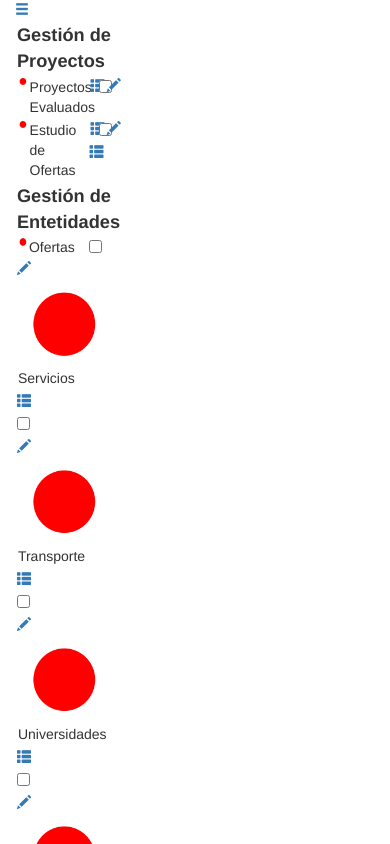
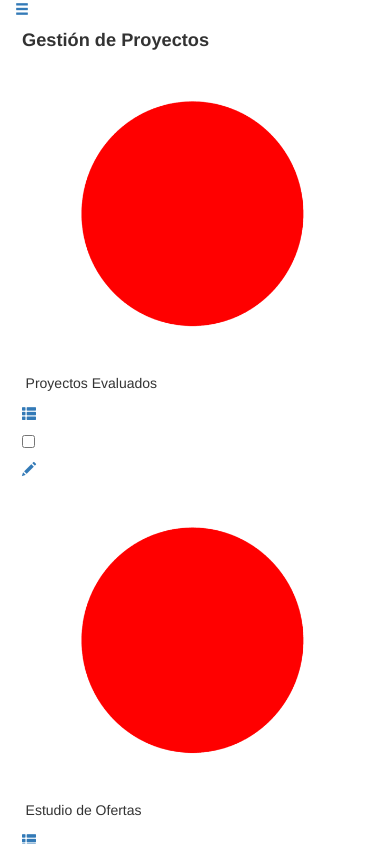
Before and after one commit to cilenedv/vivaGyM, a plain HTML site: page index.html in a window 390 px wide. Both pictures are taken after a click on the element 22 px from the left and 9 px from the top of the page. Shown: the top 844 px of the page. Drawn offline with nearby package versions, Linux system fonts and the light colour scheme.

Commit message:
md por xs

```diff
--- a/index.html
+++ b/index.html
@@ -11,140 +11,140 @@
 <body>
 	<div class="container-fluid">
 		<div class="row">
-			<div class="col-lg-4 col-xs-4">
+			<div class="col-lg-4 col-md-4">
 				<a><div class="glyphicon glyphicon-menu-hamburger" aria-hidden="true" id="burger"></div></a>
 				<div id="slide">
 					<div class="title">Gestión de Proyectos</div>
-					<div class="col-lg-9 col-xs-9">
-						<div class="col-lg-2 col-xs-2">
+					<div class="col-lg-9 col-md-9">
+						<div class="col-lg-2 col-md-2">
 							<img class="img-responsive" src="img/circulo.png" alt="">
 						</div>
-						<div class="col-lg-10 col-xs-10"> Proyectos Evaluados
+						<div class="col-lg-10 col-md-10"> Proyectos Evaluados
 						</div>
 					</div>
-					<div class="col-lg-1 col-xs-1">
+					<div class="col-lg-1 col-md-1">
 						<a><span class="glyphicon glyphicon-th-list list" aria-hidden="true"></span></a>
 					</div>
-					<div class="col-lg-1 col-xs-1">
+					<div class="col-lg-1 col-md-1">
 						<input type="checkbox" id="checkbox-1">
 					</div>
-					<div class="col-lg-1 col-xs-1">
+					<div class="col-lg-1 col-md-1">
 						<a><span class="glyphicon glyphicon-pencil" aria-hidden="true"></span></a>
 					</div>
-					<div class="col-lg-9 col-xs-9">
-						<div class="col-lg-2 col-xs-2">
+					<div class="col-lg-9 col-md-9">
+						<div class="col-lg-2 col-md-2">
 							<img class="img-responsive" src="img/circulo.png" alt="">
 						</div>
-						<div class="col-lg-10 col-xs-10"> Estudio de Ofertas</div>
+						<div class="col-lg-10 col-md-10"> Estudio de Ofertas</div>
 					</div>
-					<div class="col-lg-1 col-xs-1">
+					<div class="col-lg-1 col-md-1">
 						<a><span class="glyphicon glyphicon-th-list list" aria-hidden="true"></span></a>
 					</div>
-					<div class="col-lg-1 col-xs-1">
+					<div class="col-lg-1col-md-1">
 						<input type="checkbox" id="checkbox-2">
 					</div>
-					<div class="col-lg-1 col-xs-1">
+					<div class="col-lg-1 col-md-1">
 						<a><span class="glyphicon glyphicon-pencil" aria-hidden="true"></span></a>
 					</div>
-					<div class="title col-lg-12 col-xs-12">Gestión de Entetidades</div>
-					<div class="col-lg-9 col-xs-9">
-						<div class="col-lg-2 col-xs-2">
+					<div class="title col-lg-12 col-md-12">Gestión de Entetidades</div>
+					<div class="col-lg-9 col-md-9">
+						<div class="col-lg-2 col-md-2">
 							<img class="img-responsive" src="img/circulo.png" alt="">
 						</div>
-						<div class="col-lg-10">Ofertas</div>
+						<div class="col-lg-10 col-md-10">Ofertas</div>
 					</div>
-					<div class="col-lg-1">
+					<div class="col-lg-1 col-md-1">
 						<a><span class="glyphicon glyphicon-th-list list" aria-hidden="true" ></span></a>
 					</div>
-					<div class="col-lg-1">
+					<div class="col-lg-1 col-md-1">
 						<input type="checkbox" id="checkbox-3">
 					</div>
-					<div class="col-lg-1">
+					<div class="col-lg-1 col-md-1">
 						<a><span class="glyphicon glyphicon-pencil" aria-hidden="true"></span></a>
 					</div>
-					<div class="col-lg-9">
-						<div class="col-lg-2">
+					<div class="col-lg-9 col-md-9">
+						<div class="col-lg-2 col-md-2">
 							<img class="img-responsive" src="img/circulo.png" alt="">
 						</div>
-						<div class="col-lg-10">Servicios</div>
+						<div class="col-lg-10 col-md-10">Servicios</div>
 					</div>
-					<div class="col-lg-1">
+					<div class="col-lg-1 col-md-1">
 						<a><span class="glyphicon glyphicon-th-list list" aria-hidden="true"></span></a>
 					</div>
-					<div class="col-lg-1">
+					<div class="col-lg-1 col-md-1">
 						<input type="checkbox" id="checkbox-4">
 					</div>
-					<div class="col-lg-1">
+					<div class="col-lg-1 col-md-1">
 						<a><span class="glyphicon glyphicon-pencil" aria-hidden="true"></span></a>
 					</div>
-					<div class="col-lg-9">
-						<div class="col-lg-2">
+					<div class="col-lg-9 col-md-9">
+						<div class="col-lg-2 col-md-2">
 							<img class="img-responsive" src="img/circulo.png" alt="">
 						</div>
-						<div class="col-lg-10">Transporte</div>
+						<div class="col-lg-10 col-md-10">Transporte</div>
 					</div>
-					<div class="col-lg-1">
+					<div class="col-lg-1 col-md-1">
 						<a><span class="glyphicon glyphicon-th-list list" aria-hidden="true"></span></a>
 					</div>
-					<div class="col-lg-1">
+					<div class="col-lg-1 col-md-1">
 						<input type="checkbox" id="checkbox-5">
 					</div>
-					<div class="col-lg-1">
+					<div class="col-lg-1 col-md-1">
 						<a><span class="glyphicon glyphicon-pencil" aria-hidden="true"></span></a>
 					</div>
-					<div class="col-lg-9">
-						<div class="col-lg-2">
+					<div class="col-lg-9 col-md-9">
+						<div class="col-lg-2 col-md-2">
 							<img class="img-responsive" src="img/circulo.png" alt="">
 						</div>
-						<div class="col-lg-10">Universidades</div>
+						<div class="col-lg-10 col-md-10">Universidades</div>
 					</div>
-					<div class="col-lg-1">
+					<div class="col-lg-1 col-md-1">
 						<a><span class="glyphicon glyphicon-th-list list" aria-hidden="true"></span></a>
 					</div>
-					<div class="col-lg-1">
+					<div class="col-lg-1 col-md-1">
 						<input type="checkbox" id="checkbox-6">
 					</div>
-					<div class="col-lg-1">
+					<div class="col-lg-1 col-md-1">
 						<a><span class="glyphicon glyphicon-pencil" aria-hidden="true"></span></a>
 					</div>
-					<div class="col-lg-9">
-						<div class="col-lg-2">
+					<div class="col-lg-9 col-md-9">
+						<div class="col-lg-2 col-md-2">
 							<img class="img-responsive" src="img/circulo.png" alt="">
 						</div>
-						<div class="col-lg-10">Comisarias</div>
+						<div class="col-lg-10 col-md-10">Comisarias</div>
 					</div>
-					<div class="col-lg-1">
+					<div class="col-lg-1 col-md-1">
 						<a><span class="glyphicon glyphicon-th-list list" aria-hidden="true"></span></a>
 					</div>
-					<div class="col-lg-1">
+					<div class="col-lg-1 col-md-1">
 						<input type="checkbox" id="checkbox-7">
 					</div>
-					<div class="col-lg-1">
+					<div class="col-lg-1 col-md-1">
 						<a><span class="glyphicon glyphicon-pencil" aria-hidden="true"></span></a>
 					</div>
-					<div class="col-lg-9">
-						<div class="col-lg-2">
+					<div class="col-lg-9 col-md-9">
+						<div class="col-lg-2 col-md-2">
 							<img class="img-responsive" src="img/circulo.png" alt="">
 						</div>
-						<div class="col-lg-10">Centros Comerciales</div>
+						<div class="col-lg-10 col-md-10">Centros Comerciales</div>
 					</div>
-					<div class="col-lg-1">
+					<div class="col-lg-1 col-md-1">
 						<a><span class="glyphicon glyphicon-th-list list" aria-hidden="true"></span></a>
 					</div>
-					<div class="col-lg-1">
+					<div class="col-lg-1 col-md-1">
 						<input type="checkbox" id="checkbox-8">
 					</div>
-					<div class="col-lg-1">
+					<div class="col-lg-1 col-md-1">
 						<a><span class="glyphicon glyphicon-pencil" aria-hidden="true"></span></a>
 					</div>
-					<div class="divide col-lg-12">
+					<div class="divide col-lg-12 col-md-12">
 					</div>
-					<div class="col-lg-12">
+					<div class="col-lg-12 col-md-12">
 						Parámetros y Mantenimientos.
 					</div>
 				</div>
 			</div>
-			<div class="col-lg-8"></div>
+			<div class="col-lg-8 col-md-8"></div>
 		</div>
 	</div>
 	<script type="text/javascript" src="https://code.jquery.com/jquery-2.1.1.min.js"></script>
```
